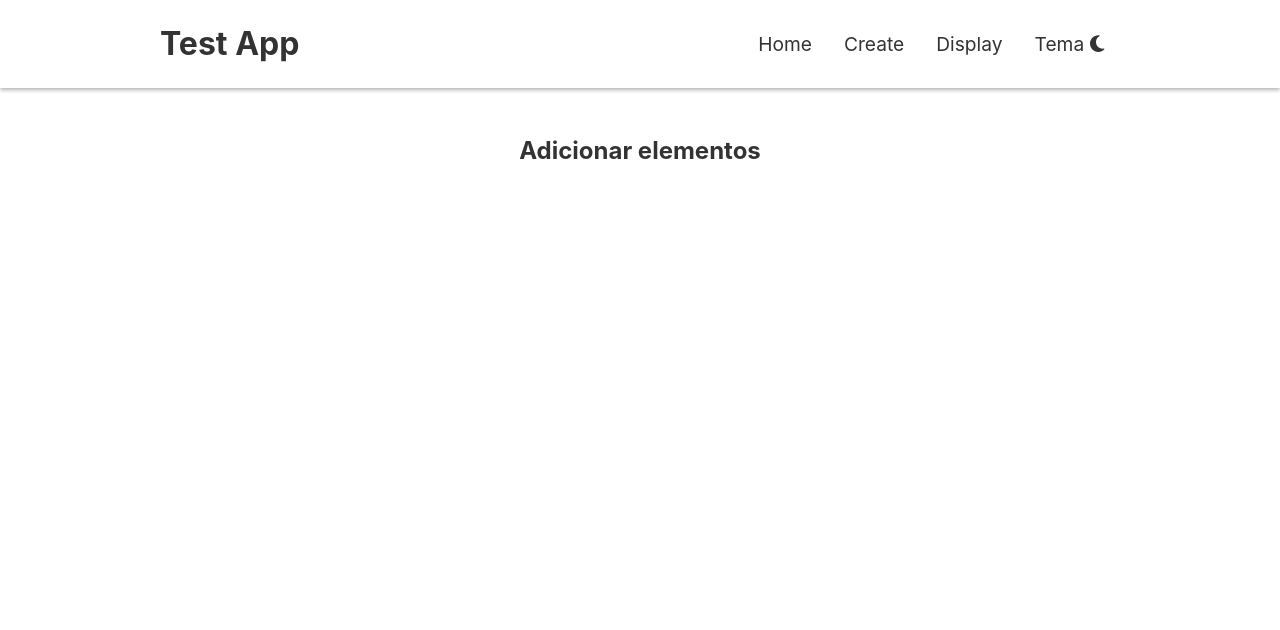
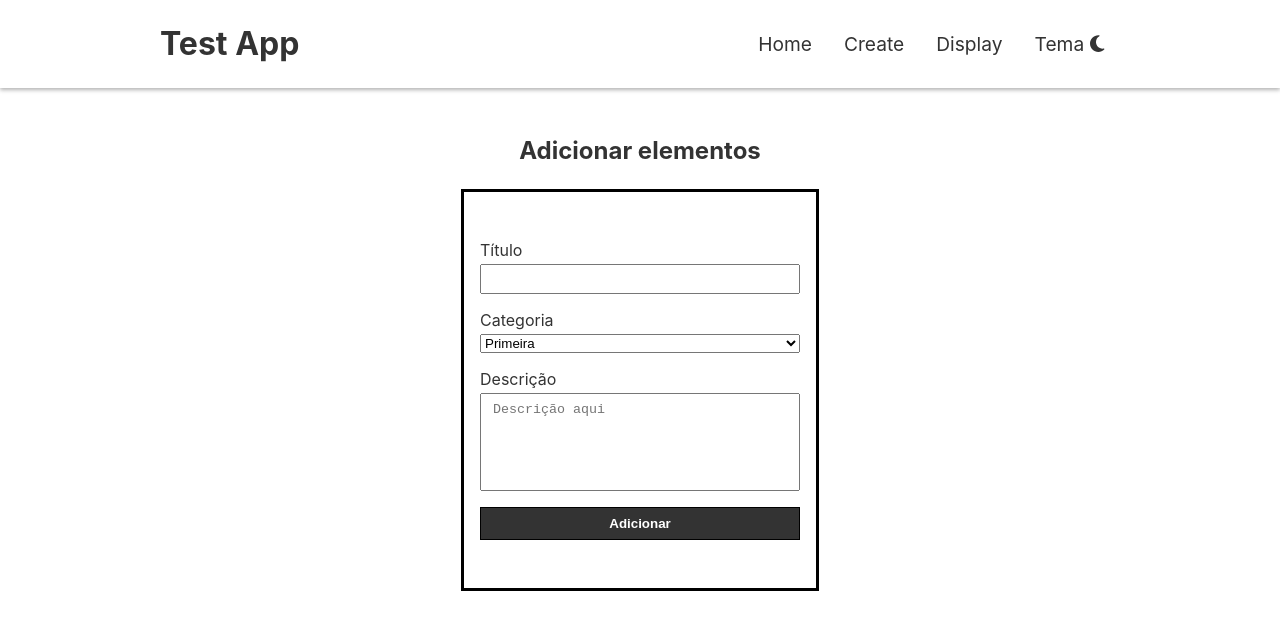
Before and after one commit to albuquerque-lucas/redux-exercise-01, a React (Create React App) app: page /create in a window 1280 px wide. Shown: the top 630 px of the page. Built offline with nearby package versions, Linux system fonts and the light colour scheme.

Commit message:
Criando e estilizando página Create, criando e estilizando formulários create e welcome e iniciando estados globais de fases de cada página, bem como a criação de seus reducers e actions

```diff
--- a/src/App.js
+++ b/src/App.js
@@ -10,7 +10,6 @@ class App extends React.Component {
     render(){
         const { mode } = this.props;
         const { theme } = mode;
-        console.log(theme);
         return (
             <main className={`App ${theme}`}>
                 <Routes>
--- /dev/null
+++ b/src/components/Form/CreateForm/index.jsx
@@ -0,0 +1,38 @@
+import React from 'react';
+import PropTypes from 'prop-types';
+import { connect } from 'react-redux';
+
+class CreateForm extends React.Component {
+    render() {
+        const { mode } = this.props;
+        const { theme } = mode;
+        console.log(theme);
+        return (
+            <form className={`create-form create-form-${theme}`}>
+                <label htmlFor="title">Título</label>
+                <input type="text" id='title' />
+                <label htmlFor="category">Categoria</label>
+                <select id="category">
+                    <option value="primeira">Primeira</option>
+                    <option value="segunda">Segunda</option>
+                    <option value="terceira">Terceira</option>
+                </select>
+                <label htmlFor="description">Descrição</label>
+                <textarea id="description" placeholder='Descrição aqui'></textarea>
+                <button className={`button-${theme}`}>Adicionar</button>
+            </form>
+        );
+    }
+}
+
+CreateForm.propTypes = {
+    mode: PropTypes.shape({
+        theme: PropTypes.string.isRequired,
+    }).isRequired,
+};
+
+const mapStateToProps = (state) => ({
+    mode: state.theme,
+});
+
+export default connect(mapStateToProps)(CreateForm);
--- /dev/null
+++ b/src/components/Form/WelcomeForm/index.jsx
@@ -0,0 +1,19 @@
+import React from 'react';
+import { connect } from 'react-redux';
+
+class WelcomeForm extends React.Component {
+    render() {
+        return (
+            <form className='welcome-form'>
+                <label htmlFor="name">Nome</label>
+                <input type="text" id='name' />
+                <label htmlFor="last-name">Sobrenome</label>
+                <input type="text" id='last-name' />
+                <label htmlFor="age">Idade</label>
+                <input type="number" id='age' />
+            </form>
+        );
+    }
+}
+
+export default connect()(WelcomeForm);
--- /dev/null
+++ b/src/components/Form/index.jsx
@@ -0,0 +1,31 @@
+import React from 'react';
+import PropTypes from 'prop-types';
+import { connect } from 'react-redux';
+import CreateForm from './CreateForm';
+import WelcomeForm from './WelcomeForm';
+import './styles/style.css';
+
+class Form extends React.Component {
+    render() {
+        const { formType } = this.props;
+        switch(formType){
+        case 'create-form':
+            return (<CreateForm />);
+        case 'welcome-form':
+            return (<WelcomeForm/>);
+        default:
+            return(<p>Nenhum tipo de formulário foi definido</p>);
+        }
+
+    }
+}
+
+Form.defaltProps = {
+    formType: null,
+};
+
+Form.propTypes = {
+    formType: PropTypes.string,
+};
+
+export default connect()(Form);
--- /dev/null
+++ b/src/components/Form/styles/style.css
@@ -0,0 +1,56 @@
+.create-form {
+  display: flex;
+  flex-direction: column;
+  padding: 3rem 1rem;
+  width: 20rem;
+}
+
+.create-form-dark {
+  border: 3px solid white;
+}
+
+.create-form-light {
+  border: 3px solid black;
+}
+
+.create-form label {
+  margin-bottom: .25rem;
+}
+
+.create-form input {
+  font-size: 1rem;
+  padding: .25rem .5rem;
+  outline: none;
+}
+
+.create-form input:focus {
+  border: 1px solid white;
+}
+
+.create-form input,
+.create-form select,
+.create-form textarea {
+  margin-bottom: 1rem;
+}
+
+.create-form textarea {
+  height: 5rem;
+  padding: .5rem .75rem;
+  resize: none;
+}
+
+.create-form button {
+  font-weight: 700;
+  padding: 0.5rem 1rem;
+}
+
+.create-form .button-dark {
+  background-color: #738ADB;
+  border: transparent;
+}
+
+.create-form .button-light {
+  background-color: #333;
+  border: 1px solid black;
+  color: white;
+}
--- a/src/pages/Create/index.jsx
+++ b/src/pages/Create/index.jsx
@@ -1,6 +1,7 @@
 import React from 'react';
 import { connect } from 'react-redux';
 import Header from '../../components/Header';
+import Form from '../../components/Form';
 import './styles/style.css';
 
 class Create extends React.Component {
@@ -10,6 +11,10 @@ class Create extends React.Component {
                 <Header />
                 <section className='body create-container'>
                     <h1>Adicionar elementos</h1>
+                    <div className="form-container">
+                        <Form formType='create-form' />
+                    </div>
+
                 </section>
             </div>
 
--- a/src/pages/Create/styles/style.css
+++ b/src/pages/Create/styles/style.css
@@ -1,3 +1,7 @@
 .create-container {
   margin-top: 3rem;
 }
+
+.form-container {
+  margin-top: 1.5rem;
+}
--- a/src/pages/Home/index.jsx
+++ b/src/pages/Home/index.jsx
@@ -1,24 +1,37 @@
 import React from 'react';
 import PropTypes from 'prop-types';
 import { compose } from 'redux';
-import { Link } from 'react-router-dom';
 import { connect } from 'react-redux';
 import Header from '../../components/Header';
+import Form from '../../components/Form';
 import './styles/style.css';
 
 class Home extends React.Component {
     render() {
-        const { mode } = this.props;
+        const { mode, phase } = this.props;
         const { theme } = mode;
+        const { homePhase } = phase;
+        console.log(homePhase);
+        console.log(this.props);
         return (
+            homePhase === false ?
                 <div>
                     <Header/>
                     <section className='body home-start-container'>
                         <h1>Seja bem vindo!</h1>
                         <h2>Deseja testar a aplicação e adicionar uma carta?</h2>
-                    <Link className={`button button-${theme}`} to='/create'>Começar</Link>
+                        <button className={`button button-${theme}`} to='/create'>Começar</button>
                     </section>
                 </div>
+
+                :
+                <div>
+                    <Header/>
+                    <section className='body home-start-container'>
+                        <Form formType='welcome-form' />
+                    </section>
+                </div>
+
         );
     }
 
@@ -29,10 +42,14 @@ Home.propTypes = {
     mode: PropTypes.shape({
         theme: PropTypes.string.isRequired,
     }).isRequired,
+    phase: PropTypes.shape({
+        homePhase: PropTypes.bool.isRequired,
+    }).isRequired,
 };
 
 const mapStateToProps = (state) => ({
     mode: state.theme,
+    phase: state.phase,
 });
 
 export default compose(connect(mapStateToProps)(Home));
--- /dev/null
+++ b/src/redux/reducers/FaseReducer/actions/index.js
@@ -0,0 +1,15 @@
+export const CHANGE_HOME_PHASE = 'CHANGE_HOME_PHASE';
+export const CHANGE_CREATE_PHASE = 'CHANGE_CREATE_PHASE';
+export const CHANGE_DISPLAY_PHASE = 'CHANGE_DISPLAY_PHASE';
+
+export const changeHomePhaseAction = () => ({
+    type: CHANGE_HOME_PHASE,
+});
+
+export const changeCreatePhaseAction = () => ({
+    type: CHANGE_CREATE_PHASE,
+});
+
+export const changeDisplayPhaseAction = () => ({
+    type: CHANGE_DISPLAY_PHASE,
+});
--- /dev/null
+++ b/src/redux/reducers/FaseReducer/index.js
@@ -0,0 +1,32 @@
+import { CHANGE_HOME_PHASE, CHANGE_CREATE_PHASE, CHANGE_DISPLAY_PHASE } from './actions';
+
+const INITIAL_STATE = {
+    homePhase: false,
+    createPhase: false,
+    displayPhase: false,
+};
+
+const phaseReducer = (state =INITIAL_STATE, action) => {
+    const { type } = action;
+    switch(type){
+    case CHANGE_HOME_PHASE:
+        return ({
+            ...state,
+            homePhase: this.homePhase === false ? true : false,
+        });
+    case CHANGE_CREATE_PHASE:
+        return ({
+            ...state,
+            createPhase: this.createPhase === false ? true : false,
+        });
+    case CHANGE_DISPLAY_PHASE:
+        return ({
+            ...state,
+            displayPhase: this.displayPhase === false ? true : false,
+        });
+    default:
+        return state;
+    }
+};
+
+export default phaseReducer;
--- a/src/redux/reducers/index.js
+++ b/src/redux/reducers/index.js
@@ -1,8 +1,10 @@
 import { combineReducers } from 'redux';
 import themeModeReducer from './Dark-Light-Mode';
+import phaseReducer from './FaseReducer';
 
 const rootReducer = combineReducers({
     theme: themeModeReducer,
+    phase: phaseReducer,
 });
 
 export default rootReducer;
```
Also changed, not shown: src/components/Forms/CreateForm/index.jsx (deleted, +0 -14 lines). Lines whose indentation alone changed are shown as unchanged.
